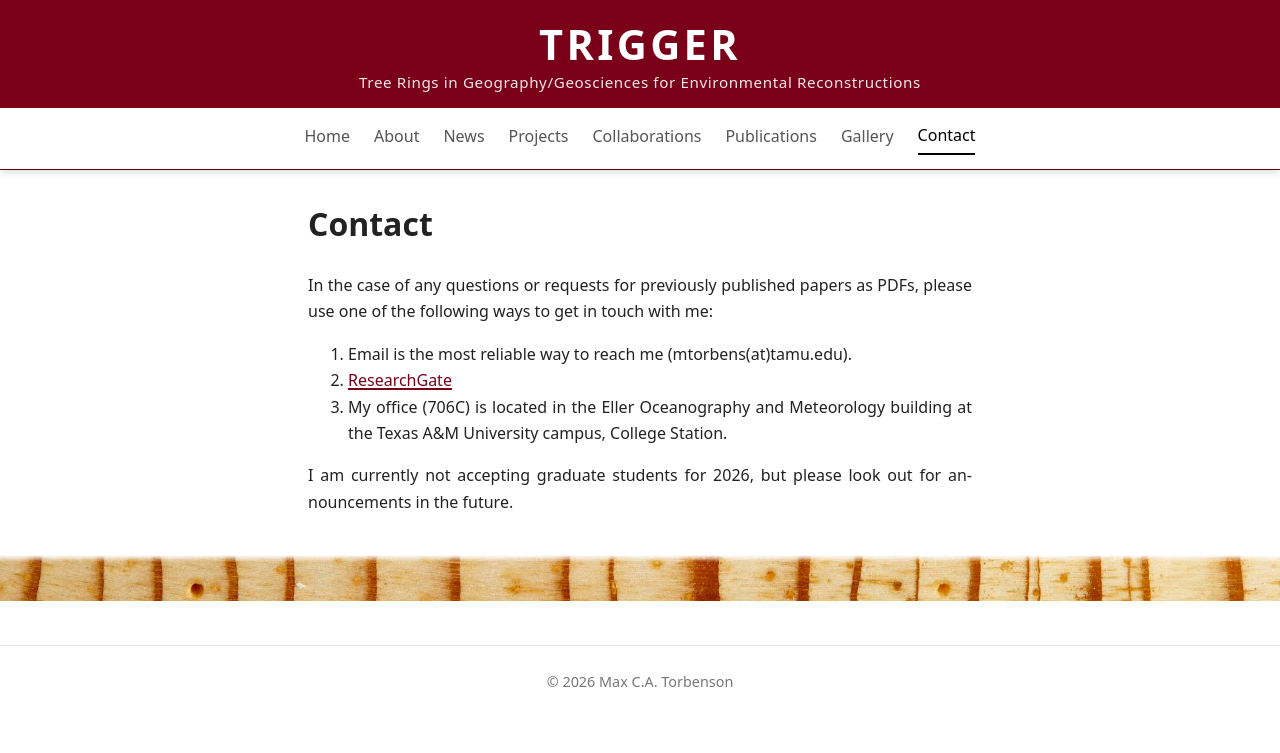
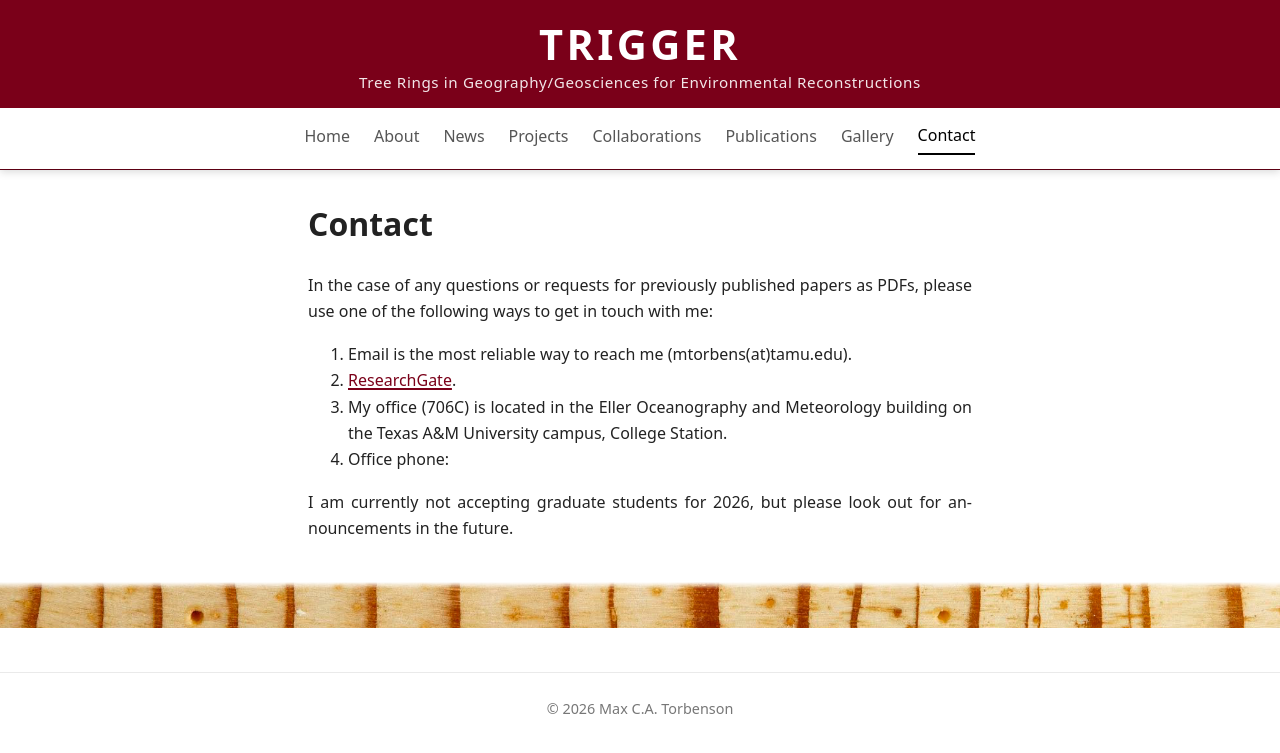
Before and after one commit to mcatorbenson/mcatorbenson.github.io, a Jekyll site: the page built from contact/index.md, in a window 1280 px wide. Shown: the top 753 px of the page. Built offline with Jekyll 4.4.1, drawn with Linux system fonts in a browser that asks for light colours.

Commit message:
Update index.md

```diff
--- a/contact/index.md
+++ b/contact/index.md
@@ -7,8 +7,9 @@ title: Contact
 In the case of any questions or requests for previously published papers as PDFs, please use one of the following ways to get in touch with me:
 
 1. Email is the most reliable way to reach me (mtorbens(at)tamu.edu).
-2. [ResearchGate](https://www.researchgate.net/profile/Max-Torbenson)
-3. My office (706C) is located in the Eller Oceanography and Meteorology building at the Texas A&M University campus, College Station.
+2. [ResearchGate](https://www.researchgate.net/profile/Max-Torbenson).
+3. My office (706C) is located in the Eller Oceanography and Meteorology building on the Texas A&M University campus, College Station.
+4. Office phone:
 
 I am currently not accepting graduate students for 2026, but please look out for announcements in the future.
 
```
